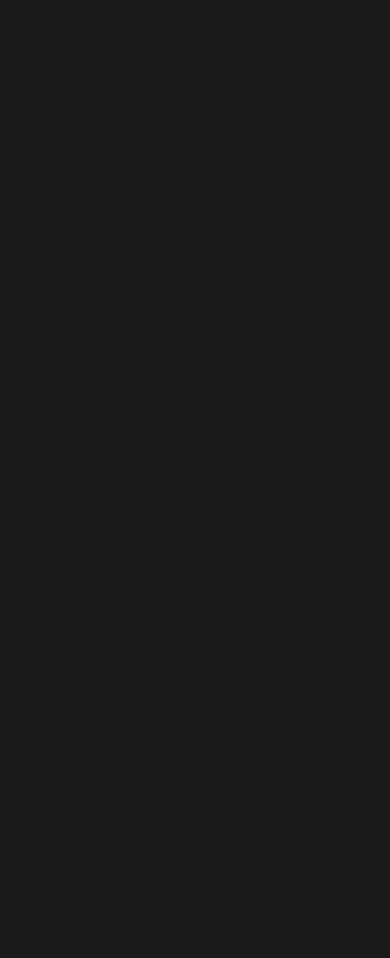
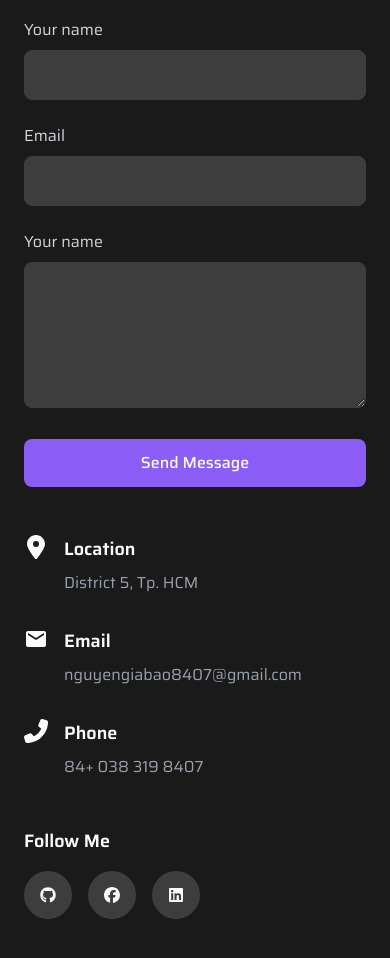
Before and after one commit to zabaoit/motion-portfolio, a React (Vite) app: page / in a window 390 px wide. Shown: the part 8220-9178 px from the top of the page. Before the commit the page ends 7994 px from the top, so only its background shows below. Built offline with nearby package versions, Linux system fonts and the light colour scheme.

Commit message:
code contact

```diff
--- /dev/null
+++ b/src/components/Contact.jsx
@@ -0,0 +1,128 @@
+import { motion } from "framer-motion";
+import { FaLocationDot, FaPhoneFlip, FaGithub, FaFacebook, FaLinkedin } from "react-icons/fa6";
+import { MdEmail } from "react-icons/md";
+
+const Contact = () => {
+  return (
+    <motion.div
+      initial={{ opacity: 0, y: 50 }}
+      whileInView={{ opacity: 1, y: 0 }}
+      transition={{ duration: 0.6, ease: "easeOut" }}
+      viewport={{ once: false, amount: 0.2 }}
+      id="Contact"
+      className="py-20 bg-dark-100"
+    >
+      <div className="container mx-auto px-6">
+        <h2 className="text-3xl font-bold text-center mb-4">
+          Get In <span className="text-purple">Touch</span>
+        </h2>
+        <p className="text-gray-400 text-center max-w-2xl mx-auto mb-16">
+          Have a project in mind or want to collaborate? Let's talk!
+        </p>
+        <div className="grid grid-cols-1 lg:grid-cols-2 gap-12 max-w-5xl mx-auto">
+          {/* form */}
+          <div>
+            <form className="space-y-6">
+              <div>
+                <label htmlFor="name" className="block text-gray-300 mb-2">
+                  Your name
+                </label>
+                <input
+                  className="border border-dark-400 w-full bg-dark-400 rounded-lg px-4 py-3 outline-none"
+                  type="text"
+                  id="name"
+                />
+              </div>
+              <div>
+                <label htmlFor="email" className="block text-gray-300 mb-2">
+                  Email
+                </label>
+                <input
+                  className="border border-dark-400 w-full bg-dark-400 rounded-lg px-4 py-3 outline-none"
+                  type="text"
+                  id="email"
+                />
+              </div>
+              <div>
+                <label htmlFor="name" className="block text-gray-300 mb-2">
+                  Your name
+                </label>
+                <textarea
+                  id="message"
+                  rows={5}
+                  className="border border-dark-400 w-full bg-dark-400 rounded-lg px-4 py-3 outline-none"
+                ></textarea>
+              </div>
+              <button
+                type="submit"
+                className=" w-full bg-purple rounded-lg px-6 py-3 font-medium hover:bg-purple-700 transition-colors cursor-pointer"
+              >
+                Send Message
+              </button>
+            </form>
+          </div>
+
+          {/* info */}
+          <div className="flex flex-col justify-between space-y-8">
+            <div className="flex items-start">
+              <div className="text-2xl mr-4">
+                <FaLocationDot />
+              </div>
+              <div>
+                <h3 className="text-lg font-semibold mb-2">Location</h3>
+                <p className="text-gray-400">District 5, Tp. HCM</p>
+              </div>
+            </div>
+            <div className="flex items-start">
+              <div className="text-2xl mr-4">
+                <MdEmail />
+              </div>
+              <div>
+                <h3 className="text-lg font-semibold mb-2">Email</h3>
+                <p className="text-gray-400">nguyengiabao8407@gmail.com</p>
+              </div>
+            </div>
+            <div className="flex items-start">
+              <div className="text-2xl mr-4">
+                <FaPhoneFlip />
+              </div>
+              <div>
+                <h3 className="text-lg font-semibold mb-2">Phone</h3>
+                <p className="text-gray-400">84+ 038 319 8407</p>
+              </div>
+            </div>
+
+            <div className="pt-4">
+              <h3 className="text-lg font-semibold mb-4">Follow Me</h3>
+              <div className="flex  space-x-4">
+                <a
+                  href="https://github.com/zabaoit"
+                  target="_blank"
+                  className="w-12 h-12 bg-dark-400 rounded-full flex items-center justify-center hover:bg-purple transition-colors"
+                >
+                  <FaGithub />
+                </a>
+                <a
+                  href="https://www.facebook.com/zabaoit"
+                  target="_blank"
+                  className="w-12 h-12 bg-dark-400 rounded-full flex items-center justify-center hover:bg-purple transition-colors"
+                >
+                  <FaFacebook />
+                </a>
+                <a
+                  href="https://www.linkedin.com/in/nguy%E1%BB%85n-gia-b%E1%BA%A3o-613aa2233/"
+                  target="_blank"
+                  className="w-12 h-12 bg-dark-400 rounded-full flex items-center justify-center hover:bg-purple transition-colors"
+                >
+                  <FaLinkedin />
+                </a>
+              </div>
+            </div>
+          </div>
+        </div>
+      </div>
+    </motion.div>
+  );
+};
+
+export default Contact;
--- a/src/pages/Home.jsx
+++ b/src/pages/Home.jsx
@@ -1,4 +1,5 @@
 import About from "../components/About";
+import Contact from "../components/Contact";
 import Hero from "../components/Hero";
 import Projects from "../components/Projects";
 import Skills from "../components/Skills";
@@ -10,6 +11,7 @@
       <About />
       <Skills />
       <Projects />
+      <Contact />
     </div>
   );
 };
```
